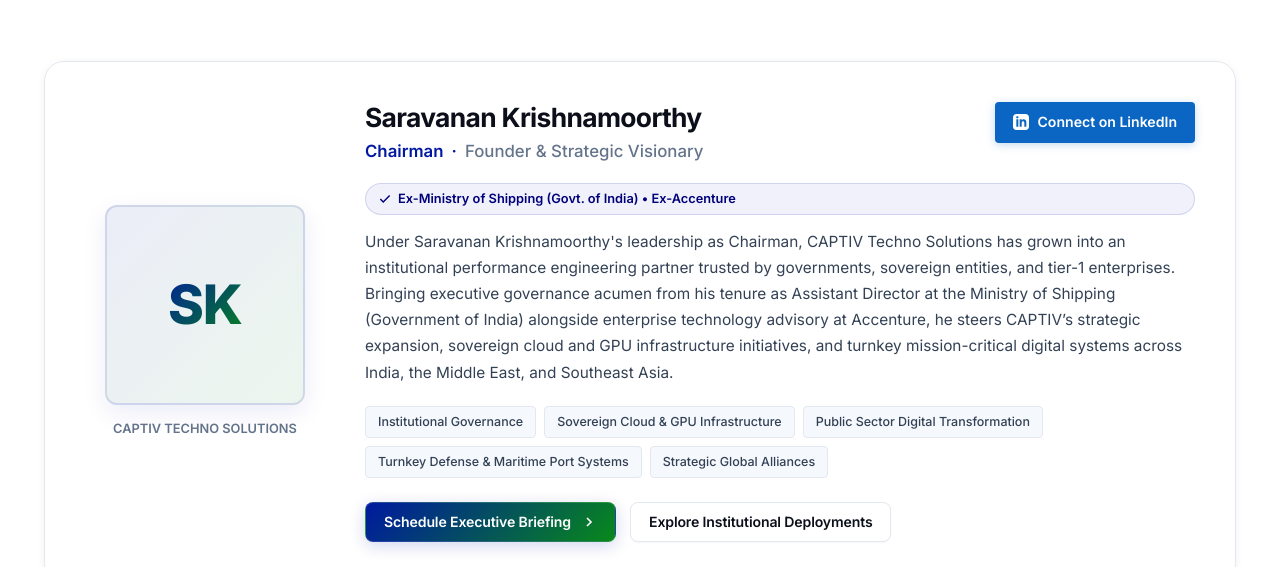
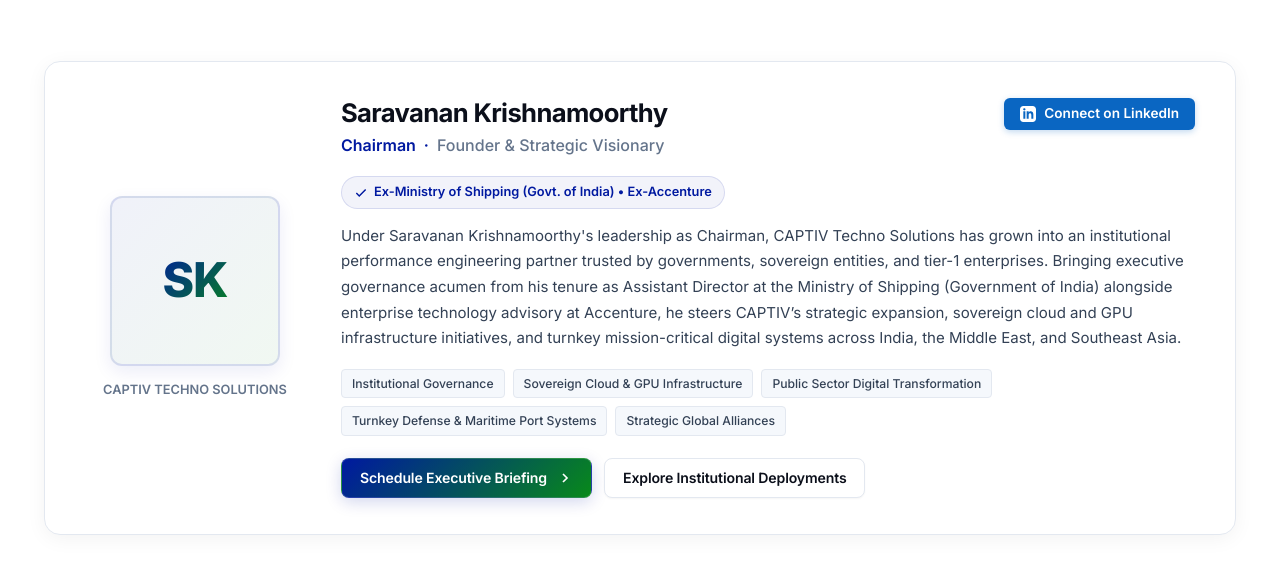
Before and after one commit to VMPRV/captiv-tech-website-final, a website: page about.html in a window 1280 px wide. Shown: the part 1787-2354 px from the top of the page. Drawn offline with Linux system fonts and the light colour scheme.

Commit message:
fix(leadership): constrain LinkedIn icon dimensions and embed inline leadership styles to prevent giant SVG scaling

```diff
--- a/about.html
+++ b/about.html
@@ -8,10 +8,10 @@
   <link rel="icon" type="image/png" href="assets/captiv-symbol.png">
   <link rel="preconnect" href="https://fonts.googleapis.com">
   <link rel="preconnect" href="https://fonts.gstatic.com" crossorigin>
-  <link rel="stylesheet" href="css/main.css?v=3.0">
-  <link rel="stylesheet" href="css/navbar.css?v=3.0">
-  <link rel="stylesheet" href="css/sections.css?v=3.0">
-  <link rel="stylesheet" href="css/pages.css?v=3.0">
+  <link rel="stylesheet" href="css/main.css?v=3.2">
+  <link rel="stylesheet" href="css/navbar.css?v=3.2">
+  <link rel="stylesheet" href="css/sections.css?v=3.2">
+  <link rel="stylesheet" href="css/pages.css?v=3.2">
   <!-- Mobile View Fail-Safe Navbar Styles (Zero Overflow Guarantee on all Mobile Viewports) -->
   <style id="mobile-nav-inline">
     @media (max-width: 768px) {
@@ -32,6 +32,171 @@
       .nav-actions { gap: 5px !important; }
       .nav-btn-contact { padding: 5px 9px !important; font-size: 0.74rem !important; height: 31px !important; }
       .hamburger-btn { width: 32px !important; height: 32px !important; min-width: 32px !important; }
+    }
+  </style>
+
+  <!-- Leadership Section Inline Styles (Fail-safe: Immune to CDN caching) -->
+  <style id="leadership-inline-styles">
+    .leader-featured-card {
+      background: #FFFFFF !important;
+      border: 1px solid #E3E8F0 !important;
+      border-radius: 16px !important;
+      padding: 36px 40px !important;
+      box-shadow: 0 4px 20px rgba(11, 15, 26, 0.05) !important;
+      display: grid !important;
+      grid-template-columns: 220px 1fr !important;
+      gap: 36px !important;
+      align-items: center !important;
+      position: relative !important;
+      margin-top: 36px !important;
+      box-sizing: border-box !important;
+    }
+    .leader-featured-media {
+      display: flex !important;
+      flex-direction: column !important;
+      align-items: center !important;
+      text-align: center !important;
+    }
+    .leader-portrait-frame {
+      width: 170px !important;
+      height: 170px !important;
+      border-radius: 12px !important;
+      background: linear-gradient(135deg, rgba(0, 25, 160, 0.06), rgba(8, 137, 26, 0.06)) !important;
+      border: 2px solid rgba(0, 25, 160, 0.12) !important;
+      display: flex !important;
+      align-items: center !important;
+      justify-content: center !important;
+      box-shadow: 0 6px 18px rgba(0, 25, 160, 0.08) !important;
+    }
+    .leader-monogram {
+      font-size: 3rem !important;
+      font-weight: 800 !important;
+      color: #0019A0 !important;
+      letter-spacing: -0.02em !important;
+      user-select: none !important;
+    }
+    .leader-featured-content {
+      display: flex !important;
+      flex-direction: column !important;
+    }
+    .leader-featured-header {
+      display: flex !important;
+      align-items: flex-start !important;
+      justify-content: space-between !important;
+      gap: 16px !important;
+      flex-wrap: wrap !important;
+      margin-bottom: 8px !important;
+    }
+    .leader-name-block h3 {
+      font-size: 1.6rem !important;
+      font-weight: 700 !important;
+      color: #0B0F1A !important;
+      line-height: 1.2 !important;
+      margin: 0 !important;
+    }
+    .leader-title {
+      font-size: 1rem !important;
+      font-weight: 600 !important;
+      color: #0019A0 !important;
+      display: inline-flex !important;
+      align-items: center !important;
+      gap: 8px !important;
+      margin-top: 4px !important;
+    }
+    .linkedin-btn {
+      display: inline-flex !important;
+      align-items: center !important;
+      gap: 8px !important;
+      padding: 8px 16px !important;
+      background: #0A66C2 !important;
+      color: #FFFFFF !important;
+      border-radius: 6px !important;
+      font-size: 0.85rem !important;
+      font-weight: 600 !important;
+      text-decoration: none !important;
+      box-shadow: 0 2px 6px rgba(10, 102, 194, 0.25) !important;
+      white-space: nowrap !important;
+      line-height: 1 !important;
+    }
+    .linkedin-btn:hover {
+      background: #004182 !important;
+    }
+    .linkedin-btn svg {
+      width: 16px !important;
+      height: 16px !important;
+      max-width: 16px !important;
+      max-height: 16px !important;
+      min-width: 16px !important;
+      fill: #FFFFFF !important;
+      display: inline-block !important;
+      flex-shrink: 0 !important;
+    }
+    .leader-credential-badge {
+      display: inline-flex !important;
+      align-items: center !important;
+      gap: 6px !important;
+      padding: 5px 12px !important;
+      border-radius: 9999px !important;
+      background: rgba(0, 25, 160, 0.05) !important;
+      border: 1px solid rgba(0, 25, 160, 0.12) !important;
+      font-size: 0.8rem !important;
+      font-weight: 600 !important;
+      color: #0019A0 !important;
+      margin-top: 10px !important;
+      width: fit-content !important;
+    }
+    .leader-bio {
+      font-size: 0.94rem !important;
+      line-height: 1.7 !important;
+      color: #334155 !important;
+      margin-top: 14px !important;
+      margin-bottom: 18px !important;
+    }
+    .leader-tags {
+      display: flex !important;
+      flex-wrap: wrap !important;
+      gap: 8px !important;
+      margin-bottom: 22px !important;
+    }
+    .leader-tag {
+      font-size: 0.76rem !important;
+      font-weight: 500 !important;
+      padding: 4px 10px !important;
+      border-radius: 4px !important;
+      background: #F5F8FC !important;
+      color: #334155 !important;
+      border: 1px solid #E3E8F0 !important;
+      display: inline-block !important;
+    }
+    .leader-actions {
+      display: flex !important;
+      align-items: center !important;
+      gap: 12px !important;
+      flex-wrap: wrap !important;
+    }
+    @media (max-width: 768px) {
+      .leader-featured-card {
+        grid-template-columns: 1fr !important;
+        padding: 24px 18px !important;
+        gap: 20px !important;
+      }
+      .leader-featured-media {
+        align-items: center !important;
+      }
+      .leader-portrait-frame {
+        width: 130px !important;
+        height: 130px !important;
+      }
+      .leader-monogram {
+        font-size: 2.2rem !important;
+      }
+      .leader-name-block h3 {
+        font-size: 1.35rem !important;
+      }
+      .leader-bio {
+        font-size: 0.88rem !important;
+        line-height: 1.6 !important;
+      }
     }
   </style>
 </head>
@@ -255,8 +420,8 @@
               </div>
 
               <a href="https://www.linkedin.com/in/captivsaravanan/" target="_blank" rel="noopener noreferrer" class="linkedin-btn" aria-label="Saravanan Krishnamoorthy on LinkedIn">
-                <svg viewBox="0 0 24 24"><path d="M19 0h-14c-2.761 0-5 2.239-5 5v14c0 2.761 2.239 5 5 5h14c2.762 0 5-2.239 5-5v-14c0-2.761-2.238-5-5-5zm-11 19h-3v-11h3v11zm-1.5-12.268c-.966 0-1.75-.79-1.75-1.764s.784-1.764 1.75-1.764 1.75.79 1.75 1.764-.783 1.764-1.75 1.764zm13.5 12.268h-3v-5.604c0-3.368-4-3.113-4 0v5.604h-3v-11h3v1.765c1.396-2.586 7-2.777 7 2.476v6.759z"/></svg>
-                Connect on LinkedIn
+                <svg viewBox="0 0 24 24" width="16" height="16" style="width: 16px !important; height: 16px !important; max-width: 16px !important; max-height: 16px !important; min-width: 16px !important; flex-shrink: 0; fill: #FFFFFF; display: inline-block;"><path d="M19 0h-14c-2.761 0-5 2.239-5 5v14c0 2.761 2.239 5 5 5h14c2.762 0 5-2.239 5-5v-14c0-2.761-2.238-5-5-5zm-11 19h-3v-11h3v11zm-1.5-12.268c-.966 0-1.75-.79-1.75-1.764s.784-1.764 1.75-1.764 1.75.79 1.75 1.764-.783 1.764-1.75 1.764zm13.5 12.268h-3v-5.604c0-3.368-4-3.113-4 0v5.604h-3v-11h3v1.765c1.396-2.586 7-2.777 7 2.476v6.759z"/></svg>
+                <span>Connect on LinkedIn</span>
               </a>
             </div>
 
```
